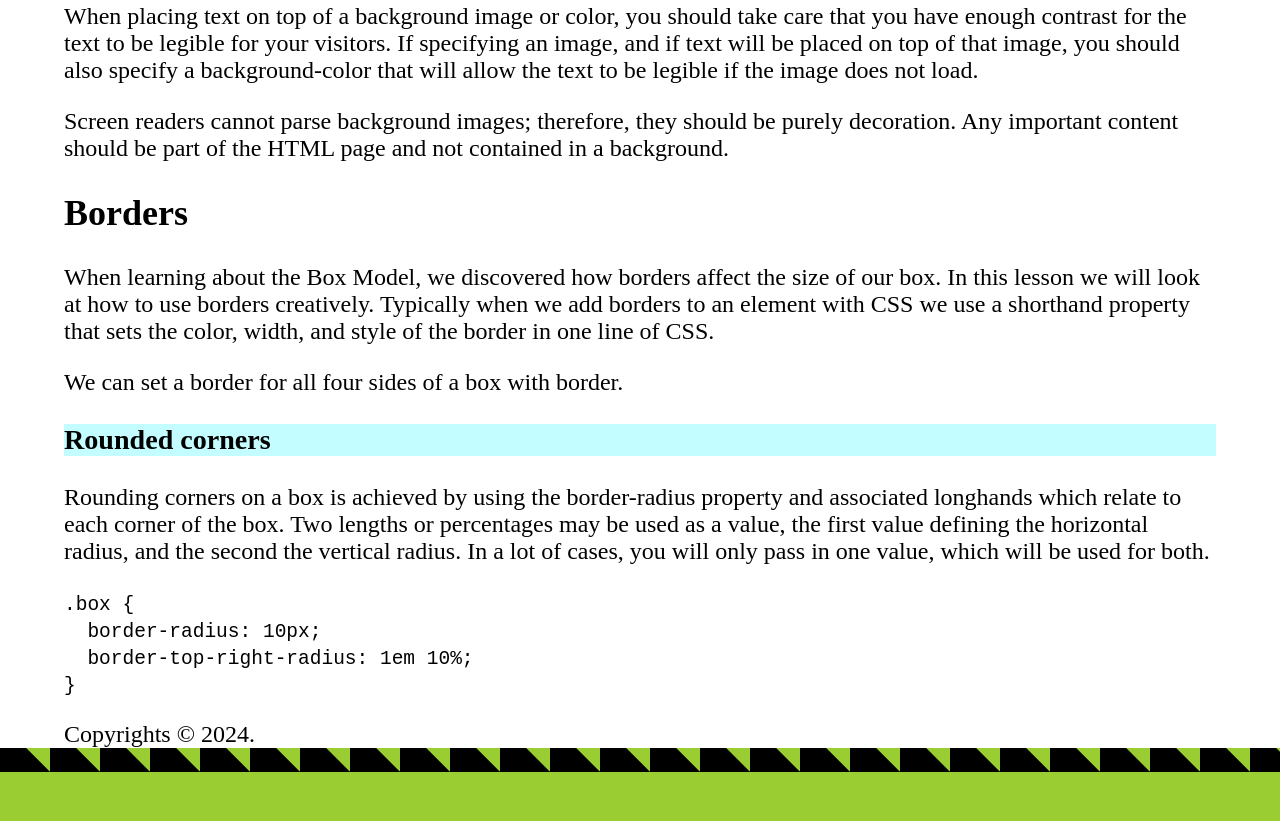
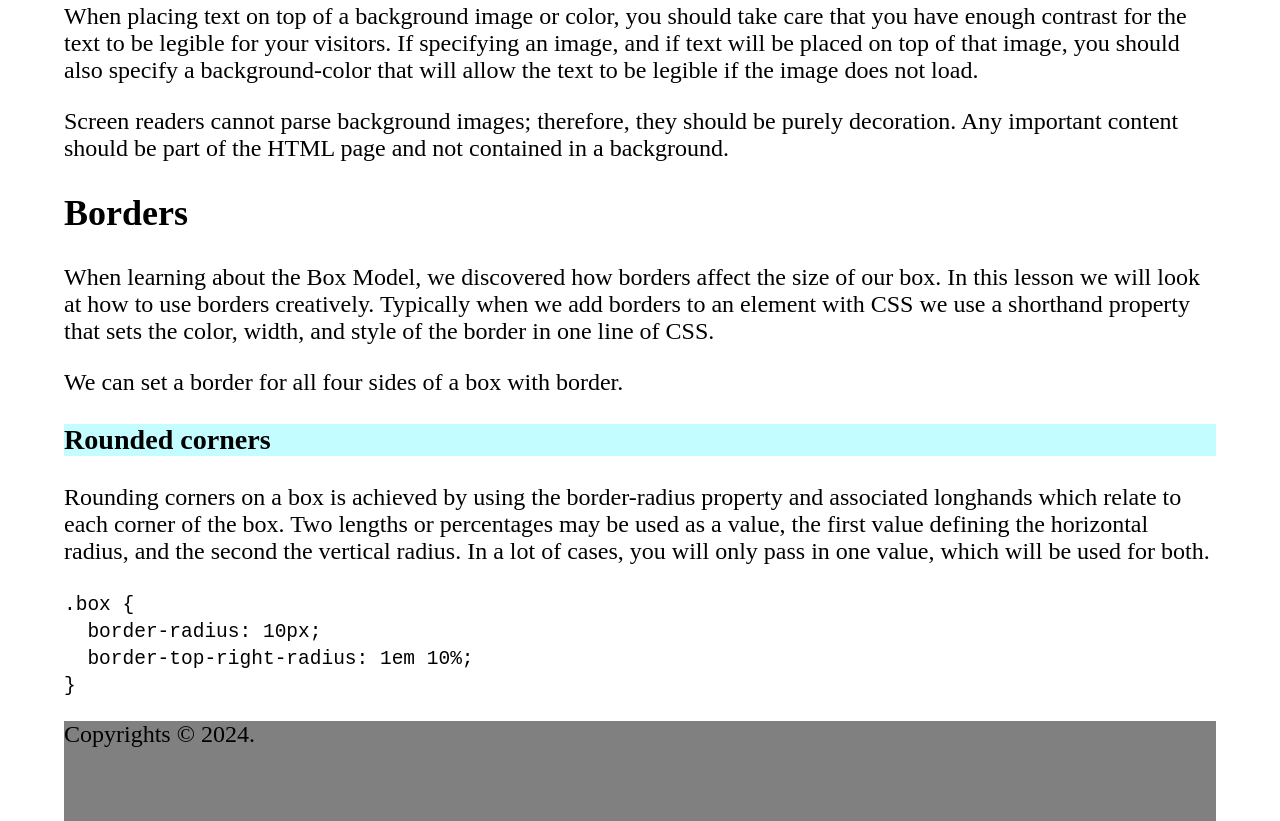
Before and after one commit to Ajaya-01/docs, a plain HTML site: page index.html in a window 1280 px wide. Shown: the part 3011-3832 px from the top of the page. Before the commit the page ends 3783 px from the top, so only its background shows below. Drawn offline with Linux system fonts and the light colour scheme.

Commit message:
Update style.css

```diff
--- a/style.css
+++ b/style.css
@@ -27,7 +27,11 @@ header {
     min-height: fit-content;
     border-bottom: 2px solid gray;
 }
-
+/* Footer */
+footer {
+    background-color: gray;
+    height: 100px;
+}
 /* background colors */
 h1 {
     box-sizing: border-box;
```
